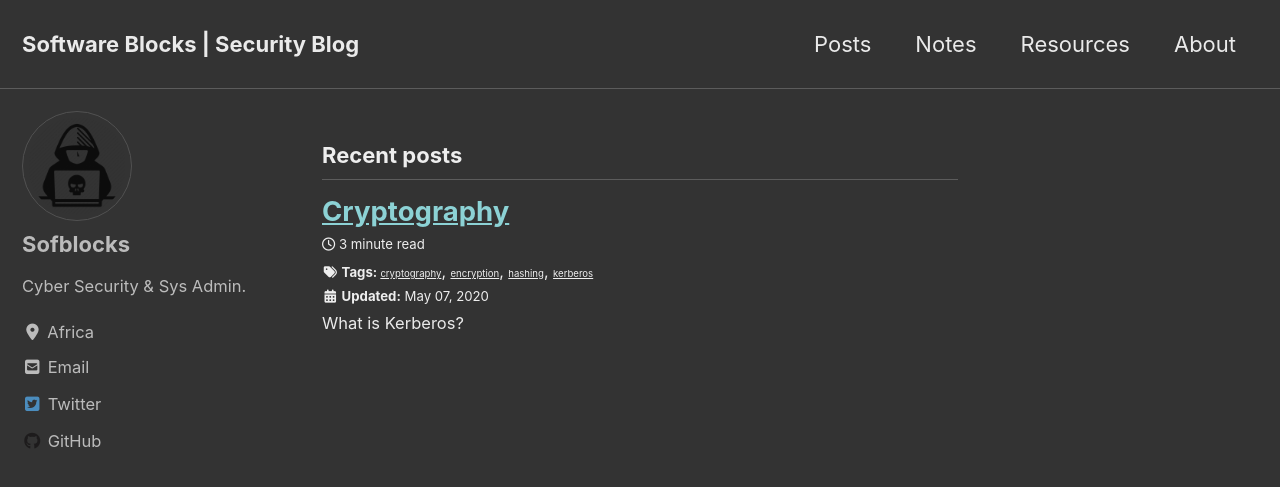
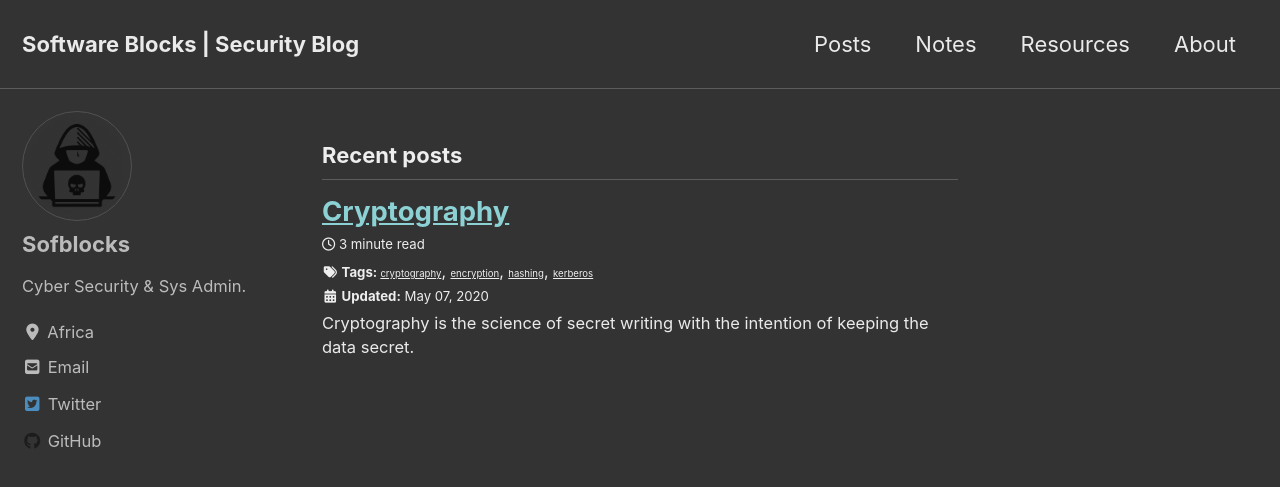
Before and after one commit to sofblocks/sofblocks.github.io, a Jekyll site: the page built from index.html, in a window 1280 px wide and 900 px high. Shown: the top 487 px of the window. Built offline with Jekyll 4.4.1, drawn with Linux system fonts in a browser that asks for light colours; cached includes are drawn as plain includes; nearby versions of some CDN libraries; the list of posts is cut into pages by our own code.

Commit message:
Update 2020-05-07-cryptography.md

```diff
--- a/_posts/2020-05-07-cryptography.md
+++ b/_posts/2020-05-07-cryptography.md
@@ -2,6 +2,7 @@
 layout: archive
 title: "Cryptography"
 date: 2020-05-07
+excerpt: "`Cryptography` is the science of secret writing with the intention of keeping the data secret."
 tags:
  - cryptography
  - kerberos
@@ -10,6 +11,7 @@ tags:
 comments: true
 published: true
 ---
+{% include toc title="Table of content" %}
 
 ## What is Kerberos?
 
```
